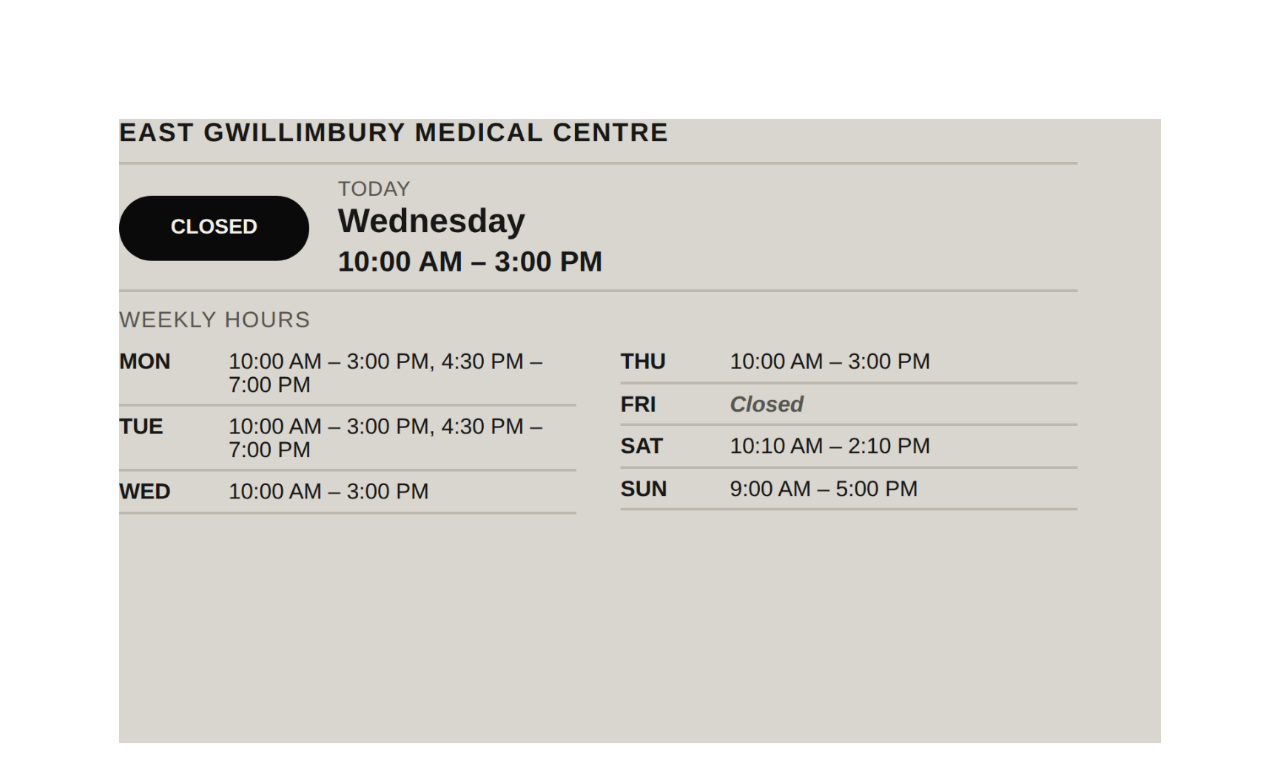
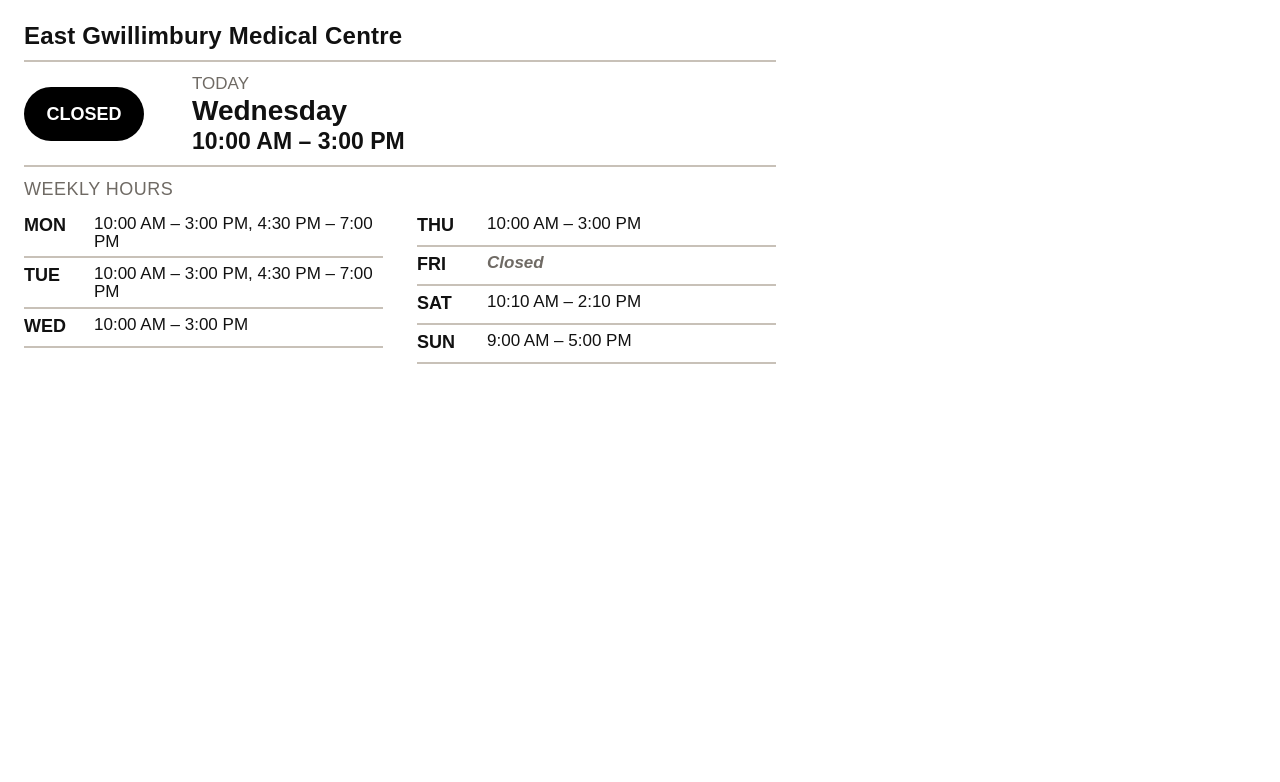
Before and after one commit to rahalb/egmed, a website: page clinic-hours.html in a window 1280 px wide. Drawn offline with Linux system fonts and the light colour scheme.

Commit message:
Update clinic-hours.html

```diff
--- a/clinic-hours.html
+++ b/clinic-hours.html
@@ -1,15 +1,26 @@
 <!doctype html>
-<html>
+<html lang="en">
 <head>
   <meta charset="utf-8">
-  <meta name="viewport" content="width=device-width, initial-scale=1">
+  <meta name="viewport" content="width=800, initial-scale=1">
+  <title>Clinic Hours Source</title>
   <style>
+    :root {
+      --bg: #ffffff;
+      --text: #111111;
+      --muted: #6f6a64;
+      --line: #c8c1b8;
+      --panel: #ffffff;
+    }
+
     html, body {
       margin: 0;
-      width: 100%;
-      height: 100%;
-      background: white;
+      width: 800px;
+      height: 480px;
+      background: var(--bg);
       overflow: hidden;
+      font-family: Arial, Helvetica, sans-serif;
+      color: var(--text);
     }
 
     * {
@@ -17,31 +28,183 @@
     }
 
     .page {
-      width: 100vw;
-      height: 100vh;
-      padding: 48px;
-      background: white;
-      display: flex;
-      align-items: flex-start;
-      justify-content: center;
+      width: 800px;
+      height: 480px;
+      background: var(--bg);
+      padding: 22px 24px 18px 24px;
     }
 
-    img {
-      display: block;
-      width: 100%;
-      max-width: calc(100vw - 96px);
-      height: auto;
+    .title {
+      font-size: 24px;
+      font-weight: 800;
+      letter-spacing: 0.2px;
+      margin-bottom: 10px;
+    }
+
+    .rule {
+      border-top: 2px solid var(--line);
+      margin: 0 0 12px 0;
+    }
+
+    .today {
+      display: grid;
+      grid-template-columns: 150px 1fr;
+      column-gap: 18px;
+      align-items: center;
+      margin-bottom: 10px;
+    }
+
+    .status-pill {
+      display: inline-flex;
+      align-items: center;
+      justify-content: center;
+      min-width: 120px;
+      height: 54px;
+      padding: 0 18px;
+      border-radius: 28px;
+      background: #000000;
+      color: #ffffff;
+      font-size: 18px;
+      font-weight: 800;
+      text-transform: uppercase;
+    }
+
+    .today-label {
+      color: var(--muted);
+      font-size: 17px;
+      margin-bottom: 2px;
+      text-transform: uppercase;
+    }
+
+    .today-day {
+      font-size: 28px;
+      font-weight: 800;
+      line-height: 1.05;
+      margin-bottom: 4px;
+    }
+
+    .today-hours {
+      font-size: 23px;
+      font-weight: 700;
+      line-height: 1.1;
+    }
+
+    .section-label {
+      color: var(--muted);
+      font-size: 18px;
+      text-transform: uppercase;
+      letter-spacing: 0.5px;
+      margin: 10px 0 8px 0;
+    }
+
+    .week {
+      display: grid;
+      grid-template-columns: 1fr 1fr;
+      gap: 0 34px;
+    }
+
+    .day-row {
+      display: grid;
+      grid-template-columns: 70px 1fr;
+      align-items: start;
+      padding: 7px 0 6px 0;
+      border-bottom: 2px solid var(--line);
+      min-height: 39px;
+    }
+
+    .day-name {
+      font-size: 18px;
+      font-weight: 800;
+      text-transform: uppercase;
+    }
+
+    .day-hours {
+      font-size: 17px;
+      font-weight: 500;
+      line-height: 1.05;
+    }
+
+    .closed {
+      color: var(--muted);
+      font-style: italic;
+      font-weight: 700;
+    }
+
+    .loading,
+    .error {
+      font-size: 22px;
+      font-weight: 700;
+      padding-top: 40px;
     }
   </style>
 </head>
 <body>
-  <div class="page">
-    <img id="hours" alt="Clinic Hours">
+  <div class="page" id="page">
+    <div class="loading" id="loading">Loading clinic hours…</div>
   </div>
 
   <script>
-    document.getElementById('hours').src =
-      'https://rahalb.github.io/egmed/clinic-hours.png?t=' + Date.now();
+    const dayOrder = [
+      ['monday', 'MON'],
+      ['tuesday', 'TUE'],
+      ['wednesday', 'WED'],
+      ['thursday', 'THU'],
+      ['friday', 'FRI'],
+      ['saturday', 'SAT'],
+      ['sunday', 'SUN']
+    ];
+
+    function render(data) {
+      const page = document.getElementById('page');
+      const statusText = (data.status || 'closed').toUpperCase();
+      const statusClass = (data.status || 'closed').toLowerCase() === 'open' ? 'OPEN' : 'CLOSED';
+
+      const leftDays = dayOrder.slice(0, 3);
+      const rightDays = dayOrder.slice(3);
+
+      const buildRows = (days) => days.map(([key, label]) => {
+        const value = data[key] || 'Closed';
+        const isClosed = value.toLowerCase() === 'closed';
+        return `
+          <div class="day-row">
+            <div class="day-name">${label}</div>
+            <div class="day-hours ${isClosed ? 'closed' : ''}">${value}</div>
+          </div>
+        `;
+      }).join('');
+
+      page.innerHTML = `
+        <div class="title">${data.clinic_name || 'EAST GWILLIMBURY MEDICAL CENTRE'}</div>
+        <div class="rule"></div>
+
+        <div class="today">
+          <div>
+            <div class="status-pill">${statusClass}</div>
+          </div>
+          <div>
+            <div class="today-label">TODAY</div>
+            <div class="today-day">${data.today_name || ''}</div>
+            <div class="today-hours">${data.today_hours || 'Closed'}</div>
+          </div>
+        </div>
+
+        <div class="rule"></div>
+        <div class="section-label">WEEKLY HOURS</div>
+
+        <div class="week">
+          <div>${buildRows(leftDays)}</div>
+          <div>${buildRows(rightDays)}</div>
+        </div>
+      `;
+    }
+
+    fetch('./clinic-hours-sensecraft.json?t=' + Date.now())
+      .then(response => response.json())
+      .then(data => render(data))
+      .catch(() => {
+        document.getElementById('page').innerHTML =
+          '<div class="error">Unable to load clinic hours.</div>';
+      });
   </script>
 </body>
 </html>
```
